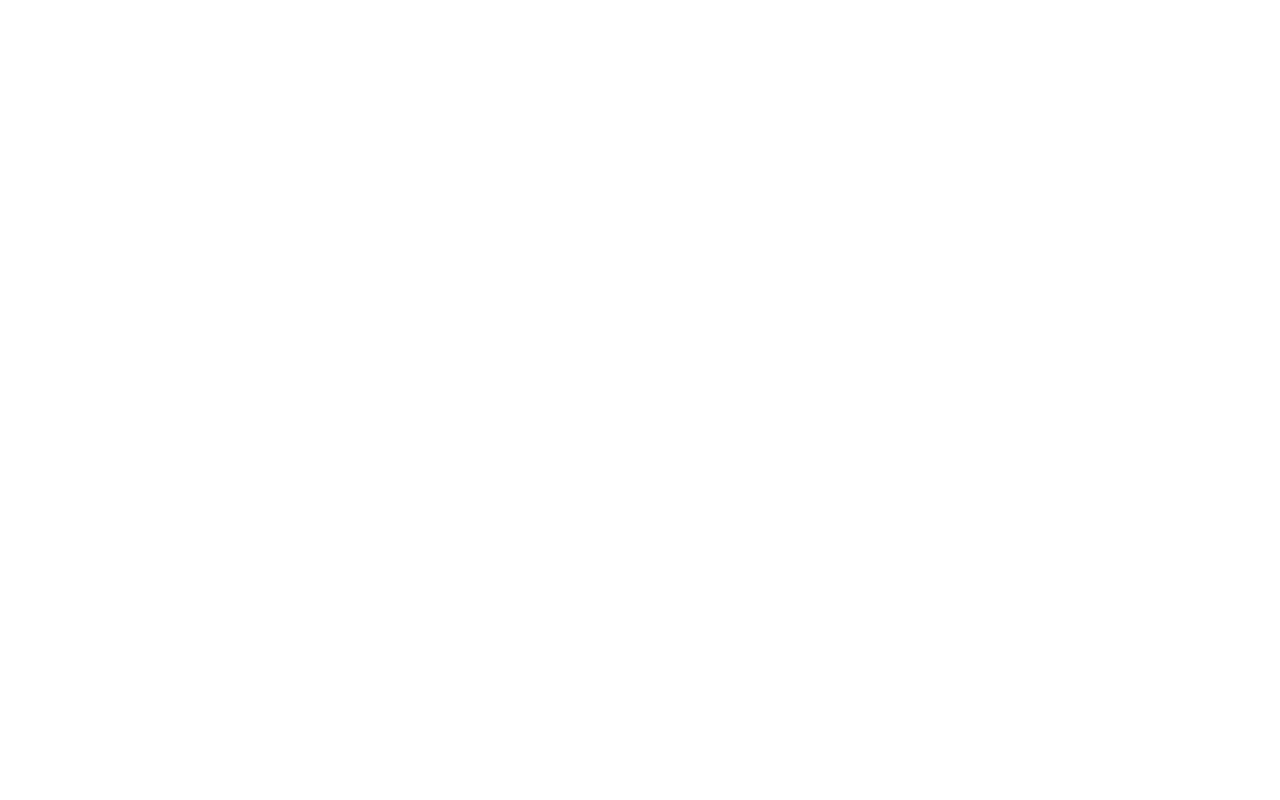
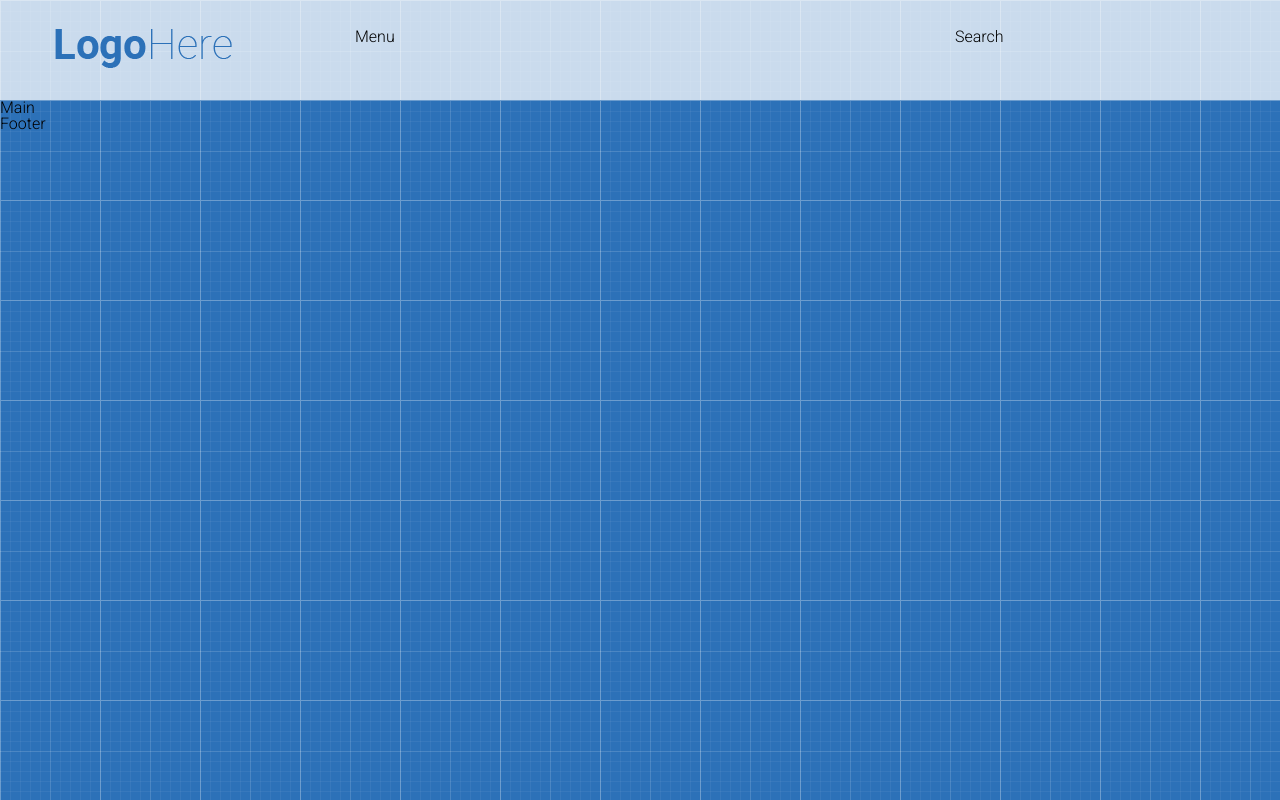
Before and after one commit to marianabalanchuk/shop-page-layout, a plain HTML site: page index.html in a window 1280 px wide. Drawn offline with Linux system fonts and the light colour scheme.

Commit message:
add logo

```diff
--- a/index.html
+++ b/index.html
@@ -2,15 +2,36 @@
 <html lang="en">
 
 <head>
-    <meta charset="UTF-8">
-    <meta http-equiv="X-UA-Compatible" content="IE=edge">
-    <meta name="viewport" content="width=device-width, initial-scale=1.0">
-    <title>Shop Project</title>
-    <link rel="stylesheet" href="style.css">
+	<meta charset="UTF-8">
+	<meta http-equiv="X-UA-Compatible" content="IE=edge">
+	<meta name="viewport" content="width=device-width, initial-scale=1.0">
+	<title>Shop Project</title>
+	<link rel="stylesheet" href="reset.css">
+	<link rel="stylesheet" href="style.css">
+	<link rel="preconnect" href="https://fonts.googleapis.com">
+	<link rel="preconnect" href="https://fonts.gstatic.com" crossorigin>
+	<link href="https://fonts.googleapis.com/css2?family=Roboto:wght@300;700&display=swap" rel="stylesheet">
 </head>
 
 <body>
+	<header class="header">
+		<div class="container">
+			<div class="row">
+				<div class="col-3">
+					<div class="logo">
+						<a href="">
+							<img src="images/logo.png" alt="">
+						</a>
+					</div>
+				</div>
+				<div class="col-6">Menu</div>
+				<div class="col-3">Search</div>
+			</div>
 
+		</div>
+	</header>
+	<main class="main">Main</main>
+	<footer class="footer">Footer</footer>
 </body>
 
 </html>
--- /dev/null
+++ b/reset.css
@@ -0,0 +1,124 @@
+html,
+body,
+div,
+span,
+applet,
+object,
+iframe,
+h1,
+h2,
+h3,
+h4,
+h5,
+h6,
+p,
+blockquote,
+pre,
+a,
+abbr,
+acronym,
+address,
+big,
+cite,
+code,
+del,
+dfn,
+em,
+img,
+ins,
+kbd,
+q,
+s,
+samp,
+small,
+strike,
+strong,
+sub,
+sup,
+tt,
+var,
+b,
+u,
+i,
+center,
+dl,
+dt,
+dd,
+ol,
+ul,
+li,
+fieldset,
+form,
+label,
+legend,
+table,
+caption,
+tbody,
+tfoot,
+thead,
+tr,
+th,
+td,
+article,
+aside,
+canvas,
+details,
+embed,
+figure,
+figcaption,
+footer,
+header,
+hgroup,
+menu,
+nav,
+output,
+ruby,
+section,
+summary,
+time,
+mark,
+audio,
+video {
+  margin: 0;
+  padding: 0;
+  border: 0;
+  font-size: 100%;
+  font: inherit;
+  vertical-align: baseline;
+}
+/* HTML5 display-role reset for older browsers */
+article,
+aside,
+details,
+figcaption,
+figure,
+footer,
+header,
+hgroup,
+menu,
+nav,
+section {
+  display: block;
+}
+body {
+  line-height: 1;
+}
+ol,
+ul {
+  list-style: none;
+}
+blockquote,
+q {
+  quotes: none;
+}
+blockquote:before,
+blockquote:after,
+q:before,
+q:after {
+  content: "";
+  content: none;
+}
+table {
+  border-collapse: collapse;
+  border-spacing: 0;
+}
--- a/style.css
+++ b/style.css
@@ -0,0 +1,41 @@
+* {
+  box-sizing: border-box;
+}
+body {
+  font-family: "Roboto", sans-serif;
+  background-image: url(images/patt.png);
+}
+.container {
+  width: 1200px;
+  padding-left: 15px;
+  padding-right: 15px;
+  margin: auto;
+}
+.row {
+  display: flex;
+  flex-wrap: wrap;
+  margin-left: -15px;
+  margin-right: -15px;
+}
+[class*="col-"] {
+  padding-left: 15px;
+  padding-right: 15px;
+}
+.col-3 {
+  flex: 0 0 25%;
+  max-width: 25%;
+}
+.col-6 {
+  flex: 0 0 50%;
+  max-width: 50%;
+}
+.col-12 {
+  flex: 0 0 100%;
+  max-width: 100%;
+}
+.header {
+  height: 100px;
+  display: flex;
+  align-items: center;
+  background-color: rgba(255, 255, 255, 0.75);
+}
```
Also changed, not shown: images/logo.png (added), images/patt.png (added).
